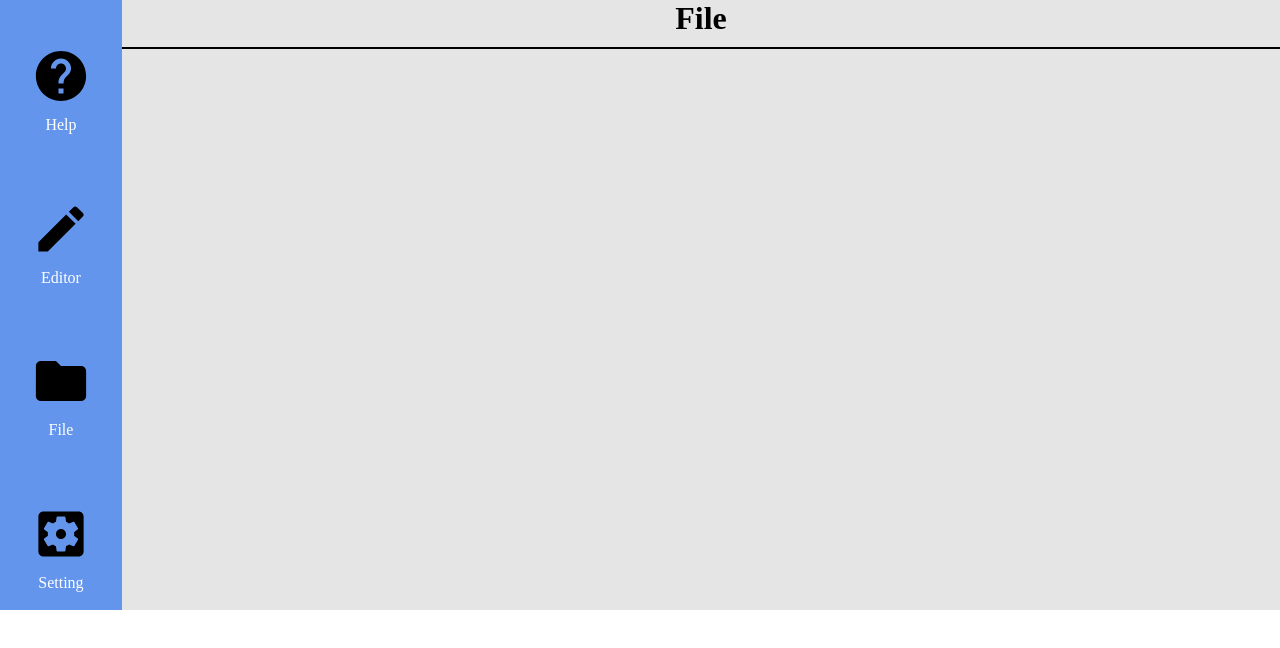
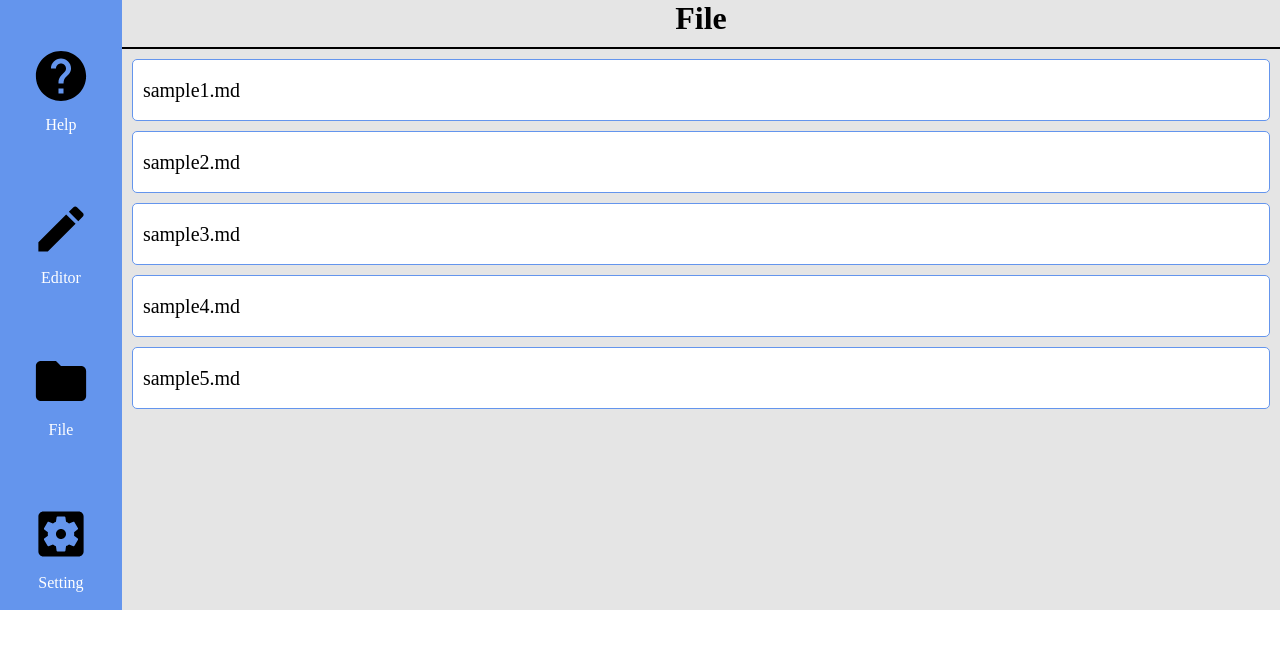
Before and after one commit to taka1156/electron-vue-markdowneditor, a Vue app: page /file in a window 1280 px wide. Shown: the top 648 px of the page. Built offline with nearby package versions, Linux system fonts and the light colour scheme.

Commit message:
add: fileページの表示部分作成

```diff
--- a/src/components/organisms/FileList/FileList.vue
+++ b/src/components/organisms/FileList/FileList.vue
@@ -0,0 +1,50 @@
+<template>
+  <div>
+    <ul>
+      <li v-for="(file, index) in filesDummy" :key="`file_${index}`">
+        <file-list-item :file="file" />
+      </li>
+    </ul>
+  </div>
+</template>
+
+<script>
+import FileListItem from '../FileListItem/FileListItem';
+
+export default {
+  name: 'FileList',
+  components: {
+    'file-list-item': FileListItem
+  },
+  /*props: {
+    files: {
+      type: Array,
+      default: () => [],
+      required: true
+    }
+  },*/
+  data() {
+    return {
+      filesDummy: [
+        { name: 'sample1.md' },
+        { name: 'sample2.md' },
+        { name: 'sample3.md' },
+        { name: 'sample4.md' },
+        { name: 'sample5.md' }
+      ]
+    };
+  }
+};
+</script>
+
+<style scoped>
+/* css reset */
+ul,
+li {
+  padding: 0;
+  margin: 0;
+  list-style-type: none;
+}
+
+/* css reset */
+</style>
--- /dev/null
+++ b/src/components/organisms/FileListItem/FileListItem.vue
@@ -0,0 +1,43 @@
+<template>
+  <div>
+    <div class="file-list-item">
+      <base-text>{{ file.name }}</base-text>
+    </div>
+  </div>
+</template>
+
+<script>
+import BaseText from '../../atoms/BaseText/BaseText';
+
+export default {
+  name: 'FileListItem',
+  components: {
+    'base-text': BaseText
+  },
+  props: {
+    file: {
+      type: Object,
+      default: () => {},
+      required: true
+    }
+  }
+};
+</script>
+
+<style scoped>
+::v-deep .base-text--extend {
+  margin: 0 auto;
+  font-size: 20px;
+}
+
+.file-list-item {
+  display: flex;
+  align-items: center;
+  height: 40px;
+  padding: 10px;
+  margin: 10px;
+  background-color: white;
+  border: 1px solid cornflowerblue;
+  border-radius: 5px;
+}
+</style>
--- a/src/views/file/file.vue
+++ b/src/views/file/file.vue
@@ -1,16 +1,19 @@
 <template>
   <div>
     <base-title1>File</base-title1>
+    <file-list />
   </div>
 </template>
 
 <script>
 import BaseTitle1 from '@/components/atoms/BaseTitle/BaseTitle1';
+import FileList from '@/components/organisms/FileList/FileList';
 
 export default {
   name: 'File',
   components: {
-    'base-title1': BaseTitle1
+    'base-title1': BaseTitle1,
+    'file-list': FileList
   }
 };
 </script>
```
